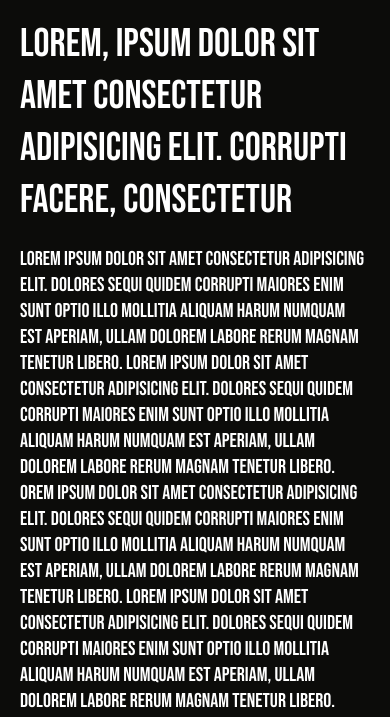
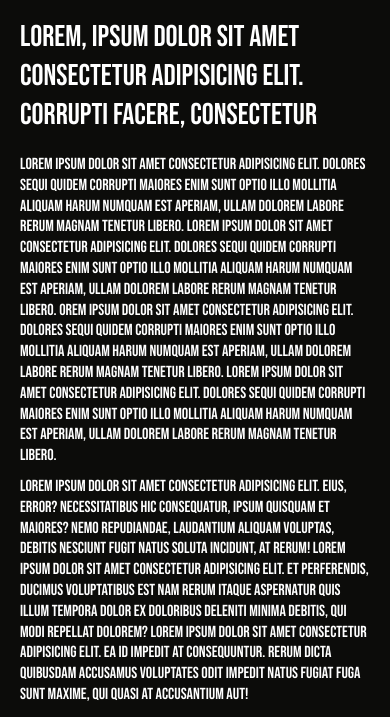
Before and after one commit to apleshakov88/vite-test01, a website built with Vite: page src/about.html in a window 390 px wide. Shown: the part 237-954 px from the top of the page. Built offline with nearby package versions, Linux system fonts and the light colour scheme; what skrollr would draw is missing.

Commit message:
Responsive about you page

```diff
--- a/src/style.css
+++ b/src/style.css
@@ -1066,6 +1066,20 @@ body {
   p {
     margin: 0 0 var(--indent-small);
   }
+
+  @media (width <= 680px) {
+    .about-section {
+      font-size: 16px;
+    }
+
+    h1 {
+        font-size: 30px;
+    }
+
+    h2 {
+        font-size: 24px;
+    }
+  }
 }
 
 /* END ABOUT PAGE */
```
Also changed, not shown: dist/about.html, dist/assets/main-BKAOXvjW.css (added), dist/assets/main-Cq-kvLx0.js (renamed from dist/assets/main-CRRScU5H.js), dist/assets/main-f5UUvYBh.css (deleted), dist/index.html, dist/product.html, dist/soon.html. Lines whose indentation alone changed are shown as unchanged.
